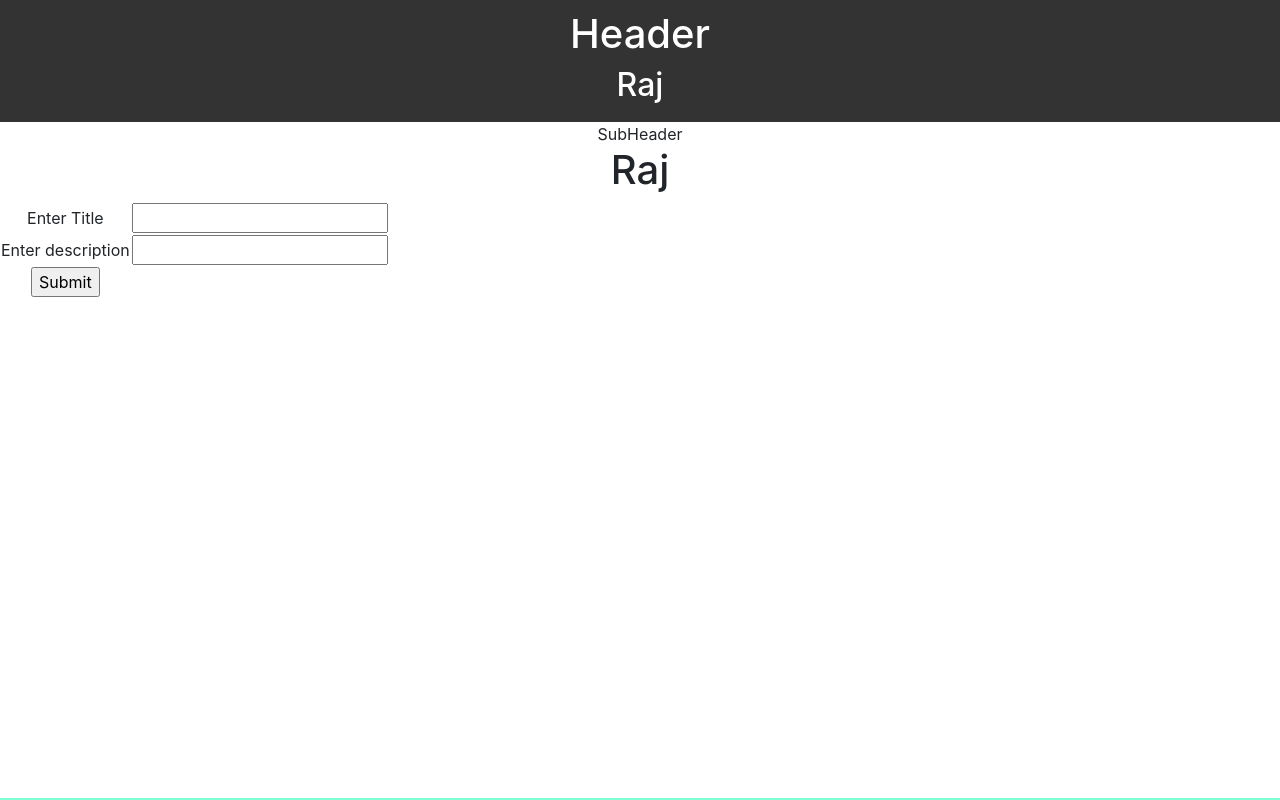
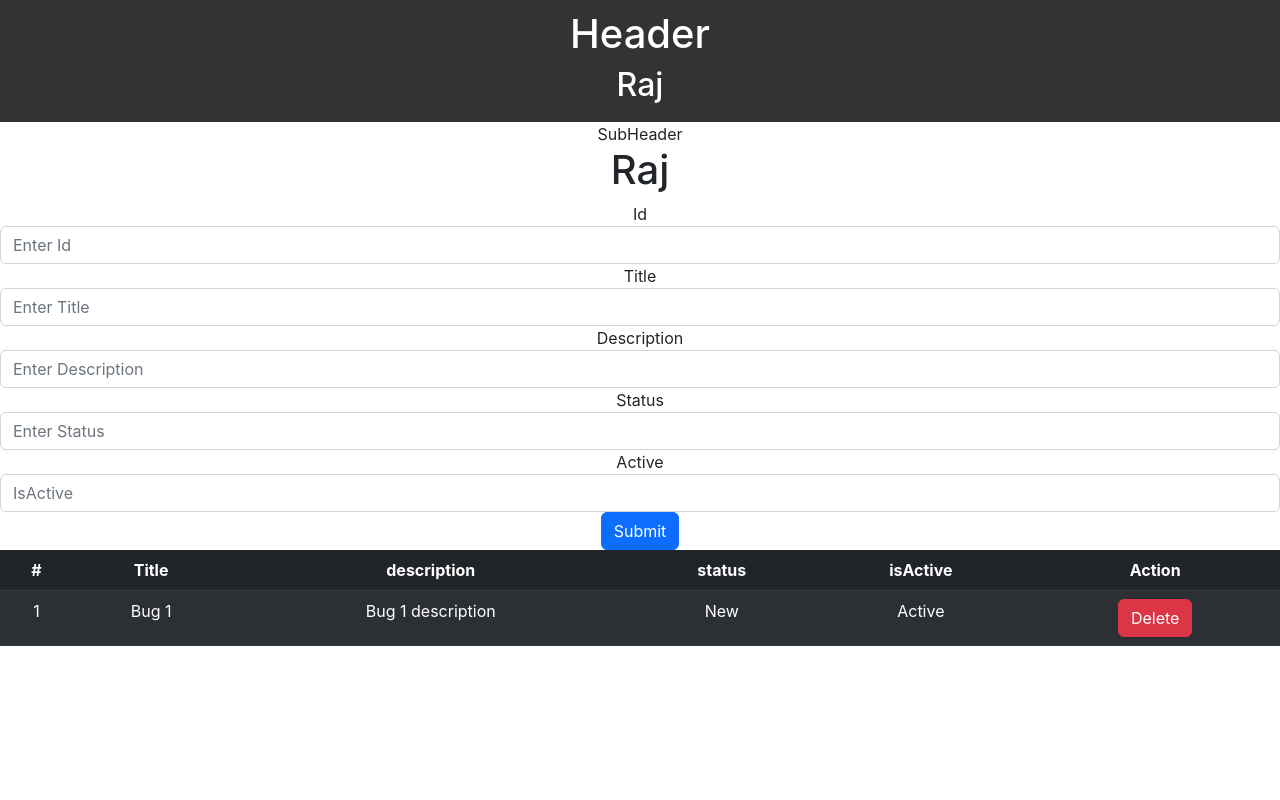
Before and after one commit to samirvithlani/react-club3, a React (Create React App) app: page / in a window 1280 px wide. Shown: the top 800 px of the page. Built offline with nearby package versions, Linux system fonts and the light colour scheme.

Commit message:
add props

```diff
--- a/src/App.js
+++ b/src/App.js
@@ -6,6 +6,7 @@ import Footer from './components/Footer';
 import { Users } from './components/Users';
 import { AddBugs } from './bug/AddBugs';
 import { RegisterBug } from './bug/RegisterBug';
+import { BugForm } from './bug/BugForm';
 //jsx
 
 function App() {
@@ -27,7 +28,8 @@ var userName = "Raj"
 
     <div className="App">
       <Header uName = {userName}/>
-      <RegisterBug/>
+
+      <AddBugs/>
       <Footer address = {address}/>
     </div>
   );
--- a/src/bug/AddBugs.js
+++ b/src/bug/AddBugs.js
@@ -1,37 +1,37 @@
-import React from 'react'
+import React, { useState } from 'react'
+import { BugForm } from './BugForm'
 import { ListBugs } from './ListBugs'
 
+
 export const AddBugs = () => {
-    var bugs = [
+
+    var [bugs, setbugs] = useState(
+     [
         {
             id: 1,
             title: 'Bug 1',
             description: 'Bug 1 description',
             status: 'New',
             isActive:true
-        },
-        {
-            id: 2,
-            title: 'Login issue',
-            description: 'Login is not working',
-            status: 'Pending',
-            isActive:true
-        },
-        {
-            id: 3,
-            title: 'Signup Issue',
-            description: 'Signup is not working',
-            status: 'Old',
-            isActive:false
         }
-    ]
+
+    ])
+    const insertBug =(bug)=>{
+        console.log("insert bug....")
+        console.log(bug)
+        //spread operator.//push.
+        setbugs([...bugs,bug])
+
+    }
     const deleteBug =(bug)=>{
-        bugs = bugs.filter(b=>b.id!==bug.id)
+        console.log(bug)
+        bugs = bugs.filter(bugs=>{return bugs.id!==bug.id})
+        setbugs(bugs)
 
     }
   return (
     <div>
-
+        <BugForm insertBug = {insertBug}/>
         <ListBugs bugs = {bugs} deleteBug = {deleteBug}/>
     </div>
   )
--- /dev/null
+++ b/src/bug/BugForm.js
@@ -0,0 +1,88 @@
+import React, { useState } from "react";
+
+export const BugForm = (props) => {
+  const [title, settitle] = useState("");
+  const [id, setid] = useState("");
+  const [description, setdescription] = useState("");
+  const [status, setstatus] = useState("");
+  const [isActive, setisActive] = useState("");
+
+  const submitHandler = (e) => {
+
+
+    e.preventDefault()
+    var bug = {
+        id: id,
+        title: title,
+        description: description,
+        status: status,
+        isActive: isActive
+    }
+    //console.log(bug)
+    props.insertBug(bug)
+
+
+  };
+
+  return (
+    <div>
+      <form onSubmit={submitHandler}>
+        <div class="form-group">
+          <label for="exampleInputEmail1">Id</label>
+          <input
+            type="text"
+            class="form-control"
+            id="exampleInputEmail1"
+            placeholder="Enter Id"
+            onChange={(e)=>{setid(e.target.value)}}
+          />
+        </div>
+
+        <div class="form-group">
+          <label for="exampleInputEmail1">Title</label>
+          <input
+            type="text"
+            class="form-control"
+            id="exampleInputEmail1"
+            placeholder="Enter Title"
+            onChange={(e)=>{settitle(e.target.value)}}
+          />
+        </div>
+        <div class="form-group">
+          <label for="exampleInputEmail1">Description</label>
+          <input
+            type="text"
+            class="form-control"
+            id="exampleInputEmail1"
+            placeholder="Enter Description"
+            onChange={(e)=>{setdescription(e.target.value)}}
+          />
+        </div>
+        <div class="form-group">
+          <label for="exampleInputEmail1">Status</label>
+          <input
+            type="text"
+            class="form-control"
+            id="exampleInputEmail1"
+            placeholder="Enter Status"
+            onChange={(e)=>{setstatus(e.target.value)}}
+          />
+        </div>
+        <div class="form-group">
+          <label for="exampleInputEmail1">Active</label>
+          <input
+            type="text"
+            class="form-control"
+            id="exampleInputEmail1"
+            placeholder="IsActive"
+            onChange={(e)=>{setisActive(e.target.value)}}
+          />
+        </div>
+
+        <button type="submit" class="btn btn-primary">
+          Submit
+        </button>
+      </form>
+    </div>
+  );
+};
```
Also changed, not shown: src/bug/ListBugs.js (+9 -1 lines).
